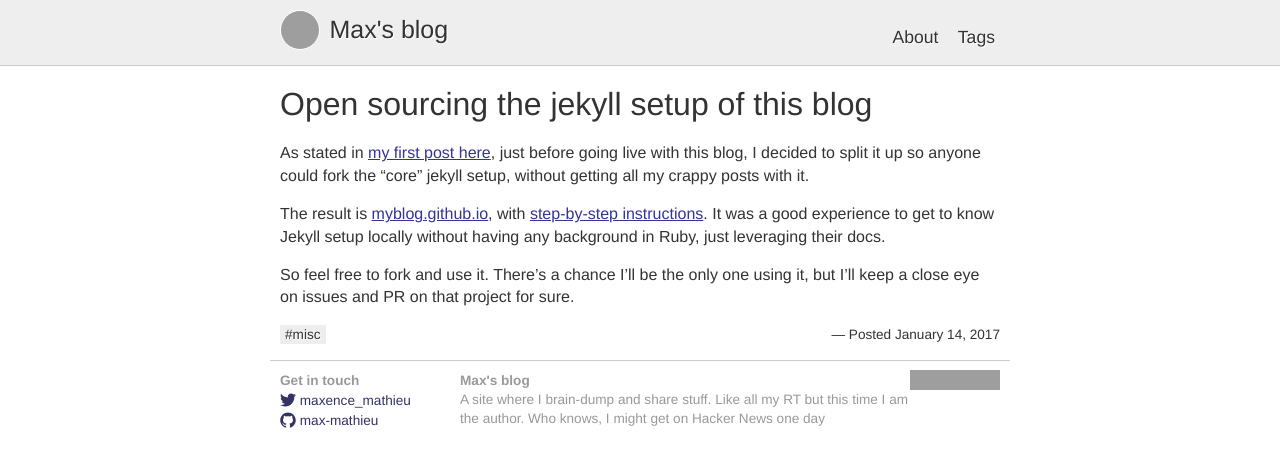
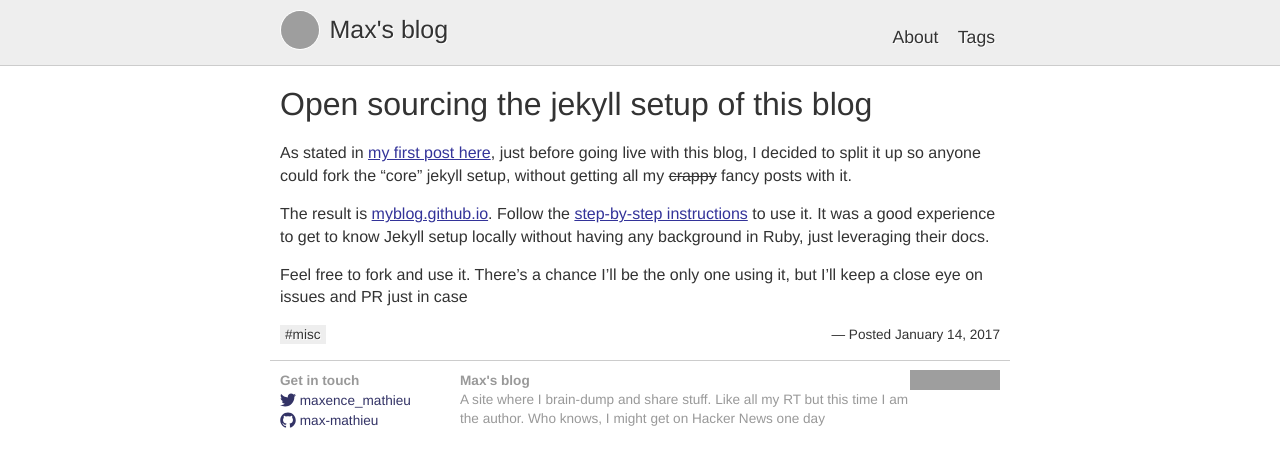
Before and after one commit to max-mathieu/max-mathieu.github.io, a Jekyll site: the page built from _posts/2017-01-14-Jekyll-Blog-Skeleton.md, in a window 1280 px wide. Shown: the top 467 px of the page. Built offline with Jekyll 4.4.1, drawn with Linux system fonts in a browser that asks for light colours; grey boxes are pictures that could not be loaded.

Commit message:
Post of the day

```diff
--- a/_posts/2017-01-14-Jekyll-Blog-Skeleton.md
+++ b/_posts/2017-01-14-Jekyll-Blog-Skeleton.md
@@ -3,8 +3,11 @@ layout: post
 title: Open sourcing the jekyll setup of this blog
 tags: misc
 ---
-As stated in [my first post here]({{ site.baseurl }}{% post_url 2017-01-10-First-Post %}), just before going live with this blog, I decided to split it up so anyone could fork the "core" jekyll setup, without getting all my crappy posts with it.
+As stated in [my first post here]({{ site.baseurl }}{% post_url 2017-01-10-First-Post %}), just before going live with this blog, I decided to split it up so anyone could fork the "core" jekyll setup, without getting all my ~~crappy~~ fancy posts with it.
 
-The result is [myblog.github.io](https://github.com/max-mathieu/myblog.github.io), with [step-by-step instructions](https://github.com/max-mathieu/myblog.github.io#how-to-use-it). It was a good experience to get to know Jekyll setup locally without having any background in Ruby, just leveraging their docs.
+The result is [myblog.github.io](https://github.com/max-mathieu/myblog.github.io).
+Follow the [step-by-step instructions](https://github.com/max-mathieu/myblog.github.io#how-to-use-it) to use it.
+It was a good experience to get to know Jekyll setup locally without having any background in Ruby, just leveraging their docs.
 
-So feel free to fork and use it. There's a chance I'll be the only one using it, but I'll keep a close eye on issues and PR on that project for sure.
+Feel free to fork and use it.
+There's a chance I'll be the only one using it, but I'll keep a close eye on issues and PR just in case
```
